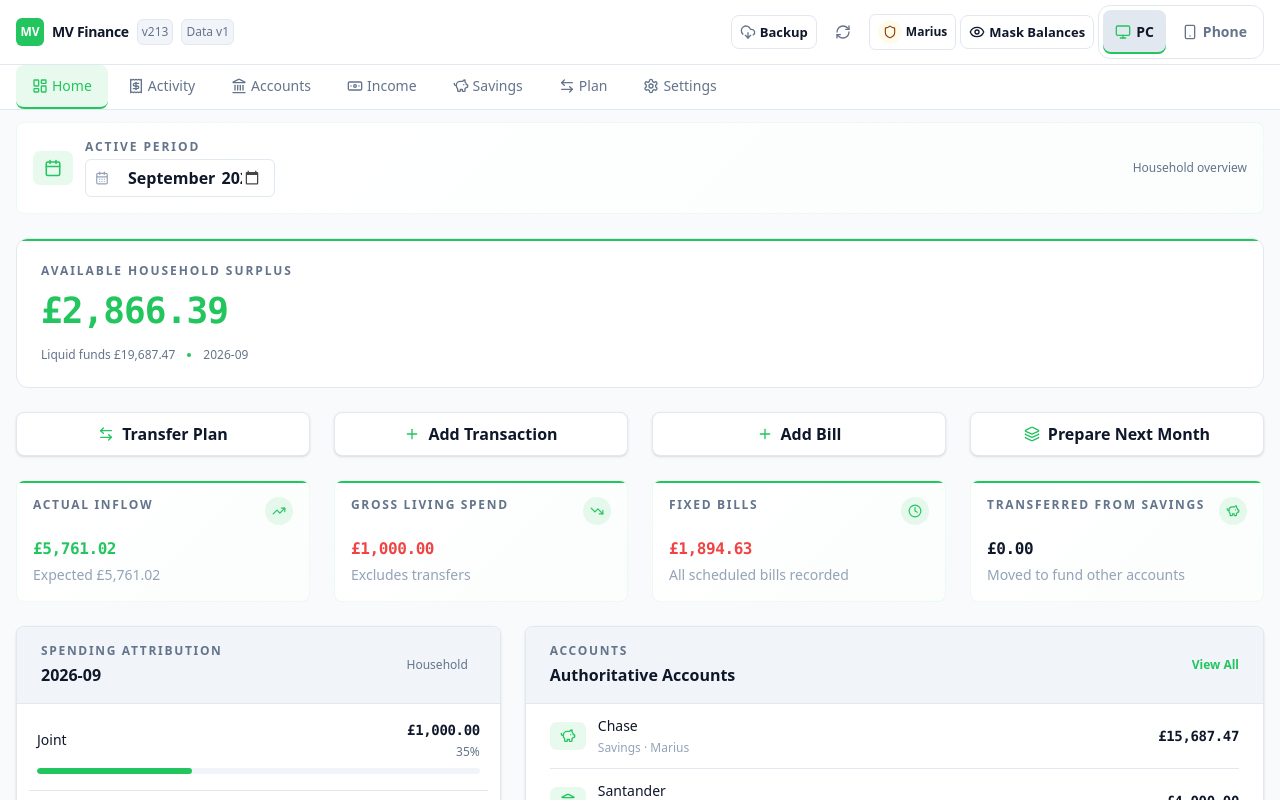
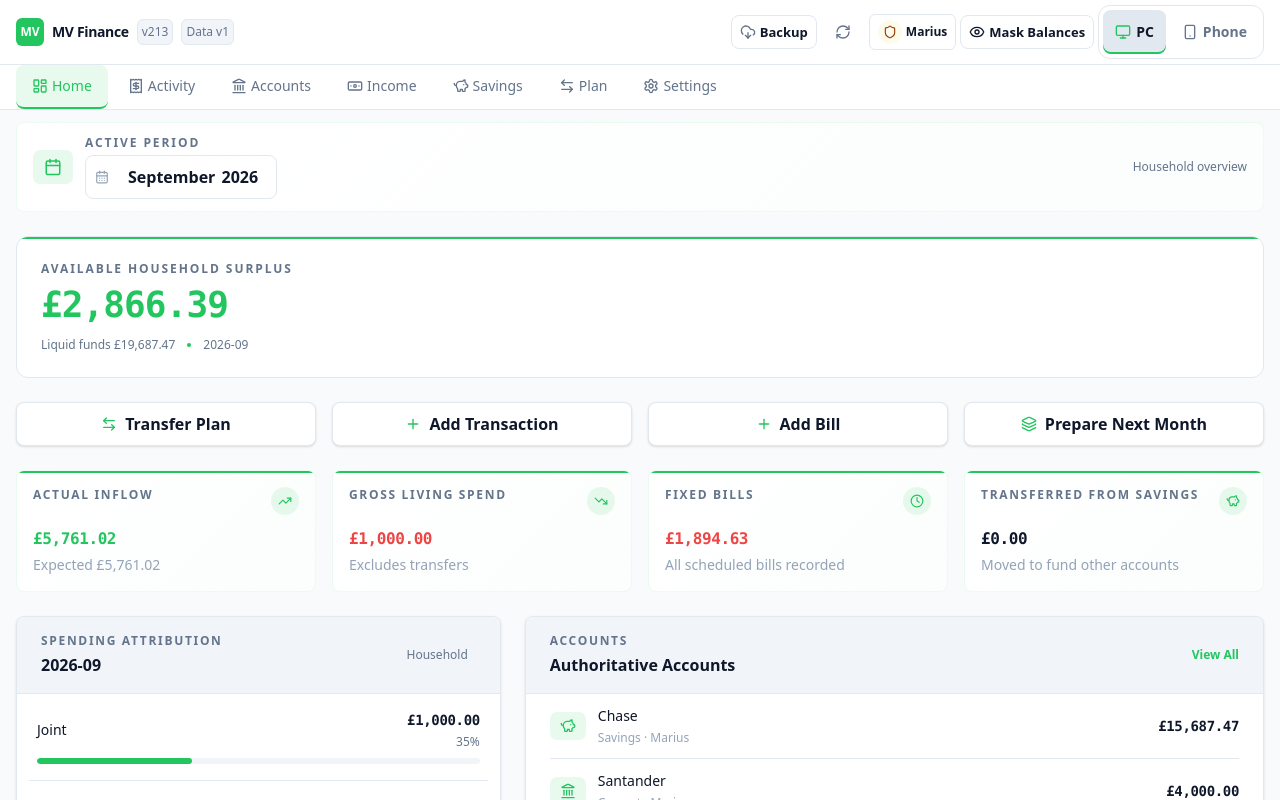
Before and after one commit to backtonemesis-cpu/MV, a React (Vite) app: page / in a window 1280 px wide. Shown: the top 800 px of the page. Built offline with nearby package versions, Linux system fonts and the light colour scheme.

Commit message:
Polish dashboard density and month picker

```diff
--- a/src/globalDesignSystem.css
+++ b/src/globalDesignSystem.css
@@ -646,3 +646,109 @@ body,
     line-height: var(--mv-ds-leading-heading) !important;
   }
 }
+
+
+/* ==========================================================================
+   DESKTOP POLISH PASS — READABLE, COMPACT, INDUSTRY-STANDARD
+   Refines the now-correct 100% desktop scale: reduces oversized empty panels,
+   fixes the month control, and improves dashboard scanning without changing
+   the global type/spacing system or finance semantics.
+   ========================================================================== */
+
+.mv-dashboard-workspace > :not([hidden]) ~ :not([hidden]) {
+  margin-top: var(--mv-ds-space-4) !important;
+}
+
+.mv-dashboard-workspace .mv-dashboard-period-card {
+  padding: var(--mv-ds-space-3) var(--mv-ds-space-4) !important;
+}
+
+.mv-dashboard-workspace .mv-dashboard-period-card > div {
+  min-height: var(--mv-ds-control-large);
+}
+
+.mv-dashboard-workspace .mv-dashboard-surplus-card {
+  padding: var(--mv-ds-space-6) !important;
+}
+
+.mv-dashboard-workspace .mv-dashboard-surplus-card .mt-3 {
+  margin-top: var(--mv-ds-space-2) !important;
+}
+
+.mv-dashboard-workspace .mv-dashboard-surplus-card .mt-4 {
+  margin-top: var(--mv-ds-space-3) !important;
+}
+
+.mv-dashboard-workspace .mv-dashboard-actions,
+.mv-dashboard-workspace .mv-dashboard-metrics {
+  gap: var(--mv-ds-space-4) !important;
+}
+
+.mv-dashboard-workspace .mv-dashboard-actions > button {
+  min-height: var(--mv-ds-control-large) !important;
+  height: var(--mv-ds-control-large) !important;
+}
+
+.mv-dashboard-workspace .mv-dashboard-metric-card {
+  padding: var(--mv-ds-space-4) !important;
+}
+
+/* Month picker: use one deliberate icon only. The wrapper owns the click and
+   opens the native picker, so hiding Chrome's second calendar glyph prevents
+   the clipped/doubled icon seen in production. */
+.mv-density-root .mv-month-picker {
+  min-width: 12rem;
+  height: var(--mv-ds-control-large) !important;
+  border-radius: var(--mv-ds-radius-md) !important;
+}
+
+.mv-density-root .mv-month-picker-input {
+  width: 100%;
+  min-width: 0;
+  height: var(--mv-ds-control-large) !important;
+  min-height: var(--mv-ds-control-large) !important;
+  padding-left: var(--mv-ds-space-10) !important;
+  padding-right: var(--mv-ds-space-3) !important;
+  font-size: var(--mv-ds-text-body) !important;
+  line-height: var(--mv-ds-leading-body) !important;
+}
+
+.mv-density-root .mv-month-picker-input::-webkit-calendar-picker-indicator {
+  width: 0;
+  height: 0;
+  margin: 0;
+  padding: 0;
+  opacity: 0;
+  pointer-events: none;
+}
+
+.mv-density-root .mv-month-picker-icon {
+  left: var(--mv-ds-space-3) !important;
+  width: 1rem !important;
+  height: 1rem !important;
+  pointer-events: none;
+}
+
+/* Keep the desktop chrome visually balanced at the industry-standard 64px bar. */
+.mv-layout-pc .mv-header-brand {
+  min-width: 12rem;
+}
+
+.mv-layout-pc .mv-header-actions {
+  justify-content: flex-end;
+}
+
+@media (max-width: 40rem) {
+  .mv-dashboard-workspace > :not([hidden]) ~ :not([hidden]) {
+    margin-top: var(--mv-ds-space-3) !important;
+  }
+
+  .mv-dashboard-workspace .mv-dashboard-surplus-card {
+    padding: var(--mv-ds-space-4) !important;
+  }
+
+  .mv-density-root .mv-month-picker {
+    min-width: 0;
+    width: 100%;
+  }
+}
```
